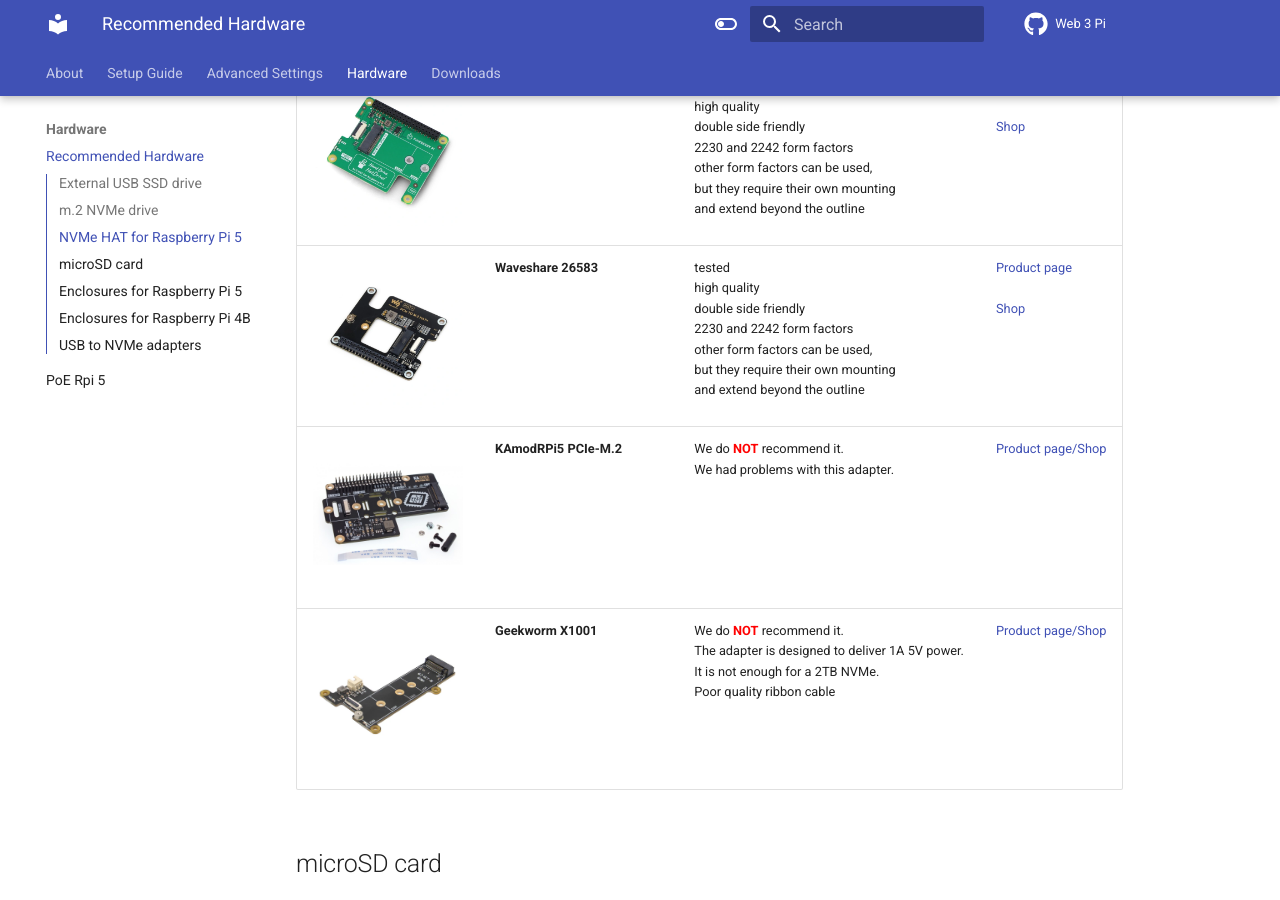
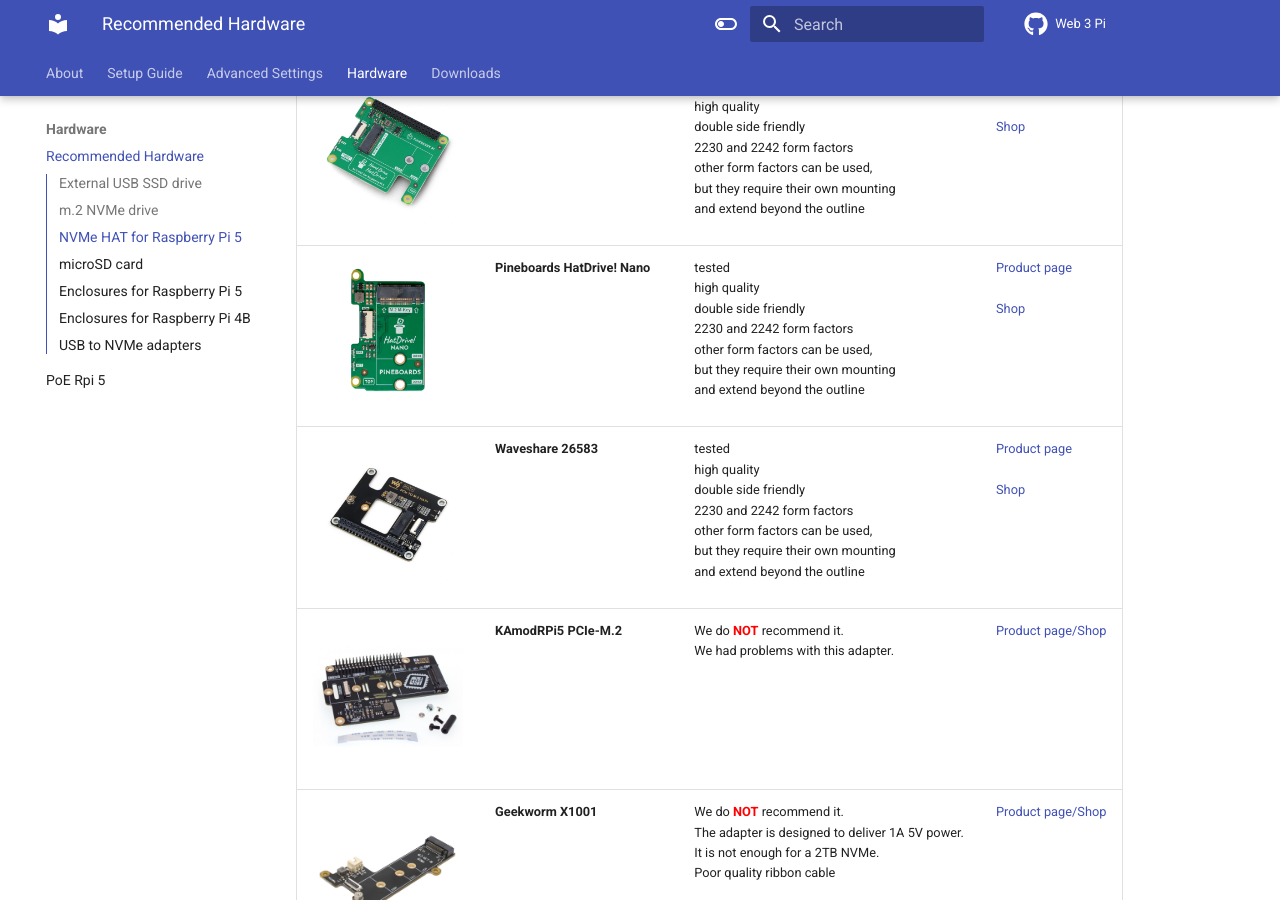
Before and after one commit to Web3-Pi/setup-guide, an MkDocs documentation site: the page built from docs/Hardware/recommendedHW.md, in a window 1280 px wide and 900 px high, scrolled down 3040 px. Built offline with MkDocs 1.6.1 and Material for MkDocs 9.7.7, drawn with Linux system fonts in a browser that asks for light colours; comment, search, counter and statistics services are not loaded.

Commit message:
Added Pineboards HatDrive! Nano to Recommended Hardware

```diff
--- a/docs/Hardware/recommendedHW.md
+++ b/docs/Hardware/recommendedHW.md
@@ -42,6 +42,7 @@
 | ![Raspberry Pi m.2 Hat](../img/RaspberryPiM2Hat.jpg){ width="150" }                             |  **Raspberry Pi m.2 Hat**        | official<br>tested<br>high quality<br>double side friendly<br>2230 and 2242 form factors<br>other form factors can be used,<br>but they require their own mounting<br>and extend beyond the outline| [Product page](https://www.raspberrypi.com/products/m2-hat-plus/)<br><br>[Shop](https://botland.store/raspberry-pi-hat-pci-express-overlays/24601-raspberry-pi-m2-hat-for-nvme-drives-and-m2-accessories-for-raspberry-pi-5-5056561803463.html)|
 | ![Pineboards HatDrive! Bottom](../img/PineboardsHatdriveBottom.jpg){ width="150" }              |  **Pineboards HatDrive! Bottom** | tested<br>high quality<br>double side friendly<br>2230, 2242, 2280 form factor                         | [Product page](https://pineboards.io/products/hatdrive-bottom-2230-2242-2280-for-rpi5)<br><br>[Shop](https://botland.store/raspberry-pi-hat-pci-express-overlays/24731-pineboards-hatdrive-bottom-pcle-adapter-for-nvme-2230-2242-2280-for-raspberry-pi-5-5906268918017.html)|
 | ![Pineboards HatDrive! Top](../img/PineboardsHatdriveTop.jpg){ width="150" }                    |  **Pineboards HatDrive! Top**    | tested<br>high quality<br>double side friendly<br>2230 and 2242 form factors<br>other form factors can be used,<br>but they require their own mounting<br>and extend beyond the outline                                                                 | [Product page](https://pineboards.io/products/hat-top-2230-2240-for-rpi5)<br><br>[Shop](https://botland.store/raspberry-pi-hat-pci-express-overlays/24732-pineboards-hatdrive-top-nvme-adapter-2230-2242-for-raspberry-pi-5-5906268918000.html)|
+| ![Pineboards HatDrive! Nano](../img/PineboardsHatdriveNano_2.png){ width="150" }                    |  **Pineboards HatDrive! Nano**    | tested<br>high quality<br>double side friendly<br>2230 and 2242 form factors<br>other form factors can be used,<br>but they require their own mounting<br>and extend beyond the outline                                                                 | [Product page](https://pineboards.io/products/hatdrive-nano-nvme-2230-2242-gen-3-for-raspberry-pi-5)<br><br>[Shop](https://botland.store/raspberry-pi-hat-pci-express-overlays/25170-pineboards-hatdrive-nano-nvme-2230-2242-adapter-for-raspberry-pi-5-5906268918215.html)|
 | ![Waveshare 26583](../img/waveshare26583.jpg){ width="150" }                                    |  **Waveshare 26583**             | tested<br>high quality<br>double side friendly<br>2230 and 2242 form factors<br>other form factors can be used,<br>but they require their own mounting<br>and extend beyond the outline                                                                  | [Product page](https://www.waveshare.com/pcie-to-m.2-hat-plus.htm)<br><br>[Shop](https://botland.store/raspberry-pi-hat-pci-express-overlays/24483-pcie-to-m2-adapter-for-raspberry-pi-5-waveshare-26583.html)|
 | ![KAmodRPi5 PCIe-M.2](../img/kamodrpi5.jpg){ width="150" }                                      |  **KAmodRPi5 PCIe-M.2**          | We do <span style="color:red">**NOT**</span> recommend it.<br>We had problems with this adapter.  | [Product page/Shop](https://kamami.pl/moduly-komunikacyjne/1188499-kamodrpi5-pcie-m2-adapter-dysku-nvme-m2-dla-raspberry-pi-5-5906623432912.html)|
 | ![Geekworm X1001](../img/GeekwormX1001.jpg){ width="150" }                                      |  **Geekworm X1001**              | We do <span style="color:red">**NOT**</span> recommend it.<br>The adapter is designed to deliver 1A 5V power.<br>It is not enough for a 2TB NVMe.<br>Poor quality ribbon cable | [Product page/Shop](https://geekworm.com/products/x1001)|
```
Also changed, not shown: docs/img/PineboardsHatdriveNano_2.png (added).
